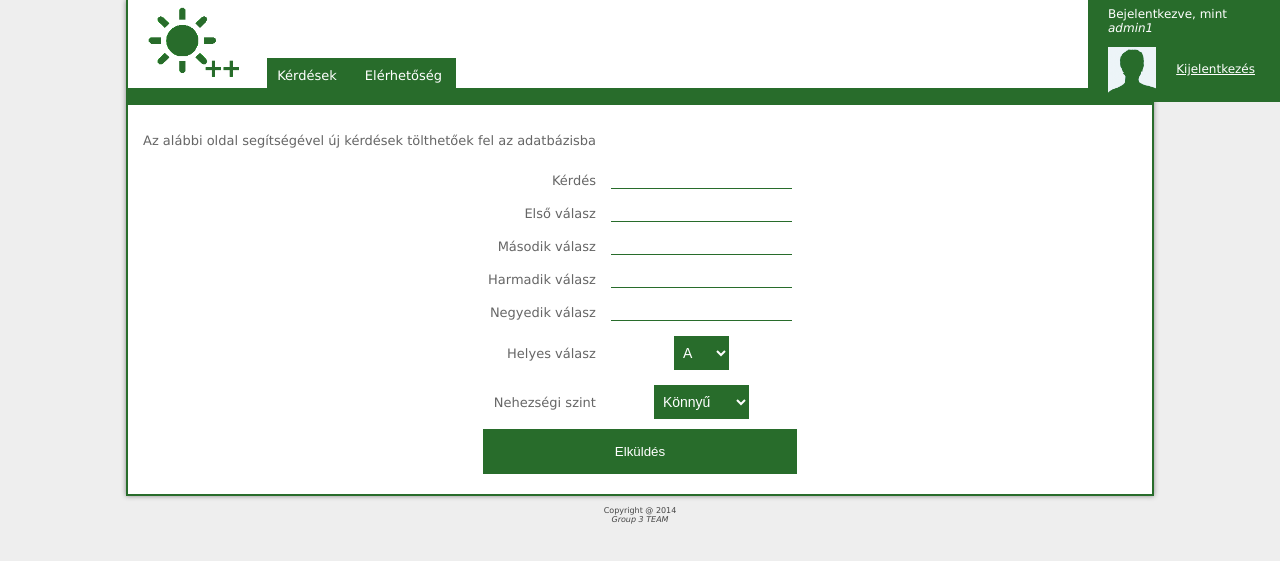
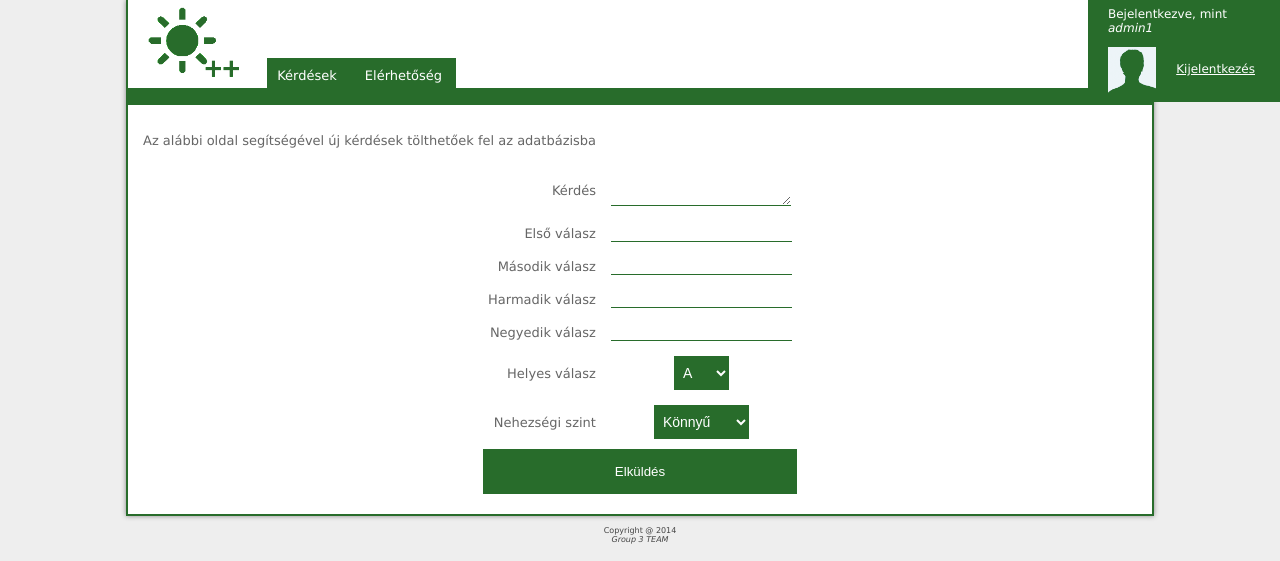
Before and after one commit to grobee/Mindennapi_Cpp, a PHP site: page /addquestion.php in a window 1280 px wide. Shown: the top 561 px of the page. Run offline with PHP 8.4, Linux system fonts and the light colour scheme; a user stored in the database is signed in.

Commit message:
* Textarea instead of basic text input
Changed the input field to textarea to support multiline question entry.

STYLE IS TO BE DONE/UPDATED.

```diff
--- a/addquestion.php
+++ b/addquestion.php
@@ -31,7 +31,7 @@
                     <!-- FIRST ROW -->
                     <tr>
                         <td align="right"><label for="text_input1">Kérdés</label></td>
-                        <td><input class="text_input" type="text" name="question"/></label></td>
+                        <td><textarea class="text_input" name="question"></textarea></label></td>
                     </tr>
                     <!-- SECOND ROW -->
                     <tr>
--- a/editor.php
+++ b/editor.php
@@ -48,7 +48,7 @@ $question = new Question($row['id_question'], $row['question'], $row['answer_1']
                     <!-- FIRST ROW -->
                     <tr>
                         <td align="right"><label for="text_input1">Kérdés</label></td>
-                        <td><input id="text_input1" class="text_input" type="text" name="mod_question" value="<?php echo $question->question ?>" /></td>
+                        <td><textarea id="text_input1" class="text_input" type="text" name="mod_question"><?php echo $question->question ?></textarea></td>
                     </tr>
                     <!-- SECOND ROW -->
                     <tr>
```
